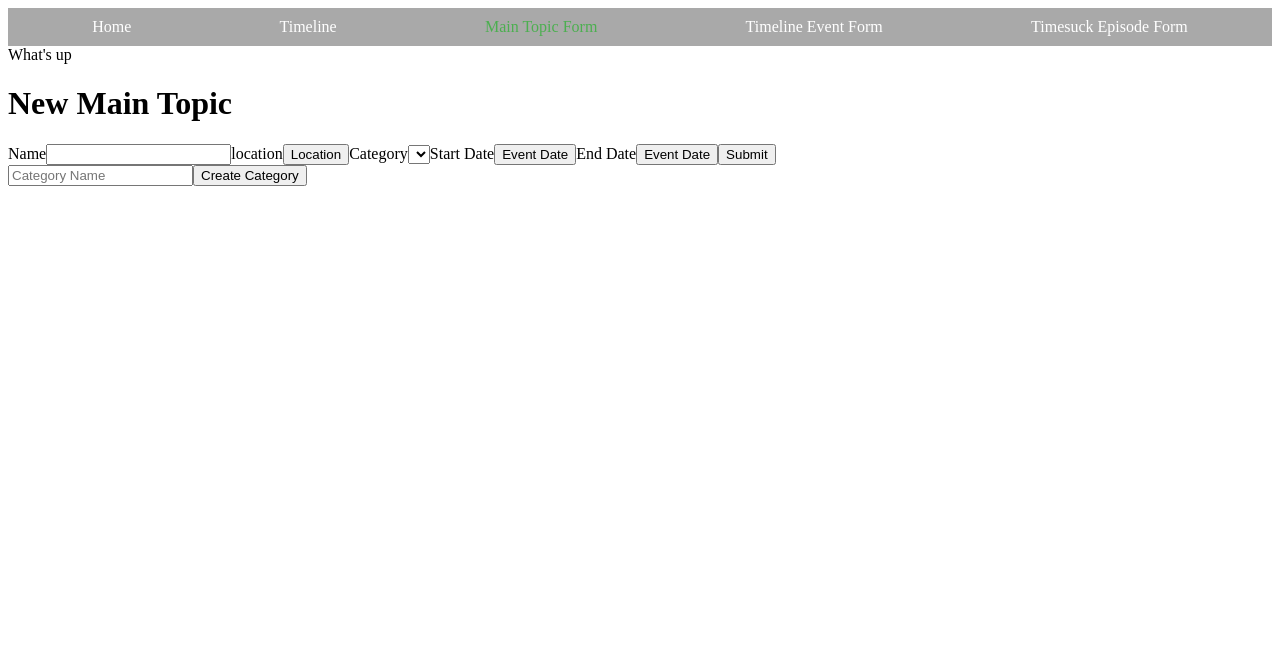
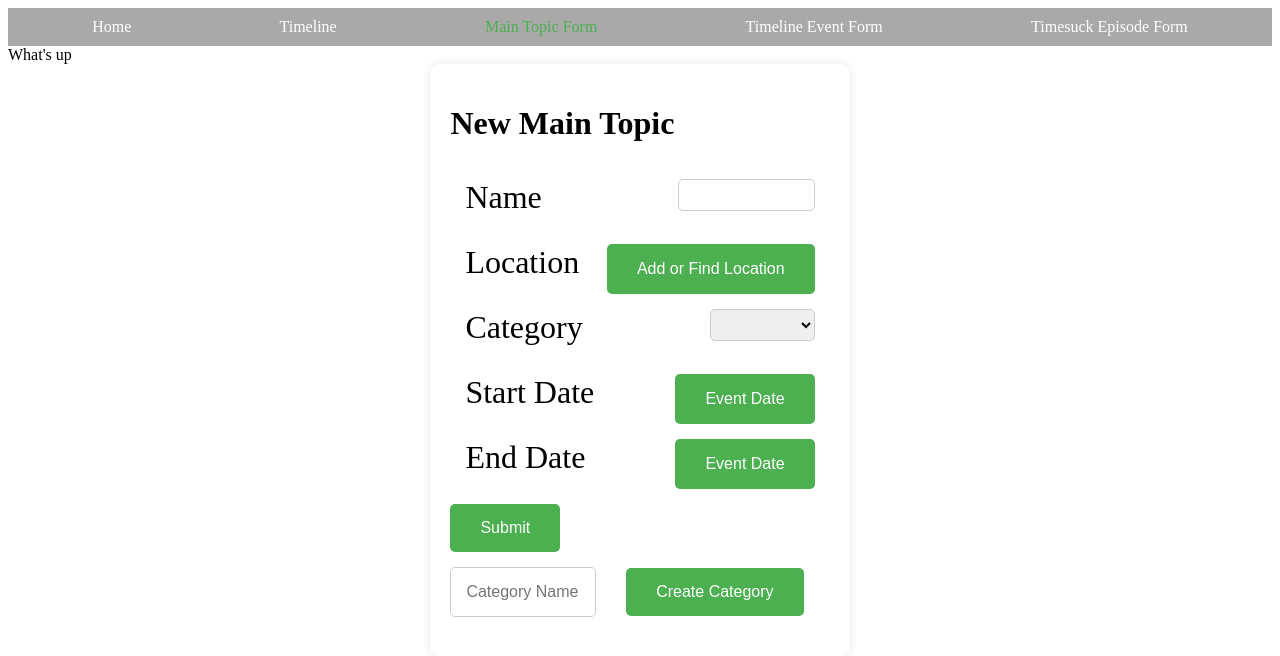
Before and after one commit to SilverJ1369/backend-project-frontend, an Angular app: page /main-topic-form in a window 1280 px wide. Shown: the top 656 px of the page. Built offline with nearby package versions, Linux system fonts and the light colour scheme; no server answers.

Commit message:
Add styling to all forms

```diff
--- a/src/app/features/forms/main-topic-form/main-topic-form.component.html
+++ b/src/app/features/forms/main-topic-form/main-topic-form.component.html
@@ -1,27 +1,36 @@
 <div class="container">
   <h1>New Main Topic</h1>
   <form [formGroup]="mainTopicForm" (ngsubmit)="onSubmit()" class="form">
+    <div class="button-container">
       <label for="name">Name</label>
       <input type="text" formControlName="name" id="name" class="form-control" />
-    <label for="location">location</label>
-    <button (click)="openLocationModal()">Location</button>
-
+    </div>
+    <div class="button-container">
+      <label for="location">Location</label>
+      <button (click)="openLocationModal()">Add or Find Location</button>
+    </div>
+    <div class="button-container">
       <label for="category">Category</label>
       <select formControlName="category_id" id="category" class="form-control">
         @for(category of categories; track category.id) {
           <option [value]="category.id">{{category.name}}</option>
         }
       </select>
+    </div>
+    <div class="button-container">
       <label for="startDate">Start Date</label>
       <button (click)="openStartDateModal()">Event Date</button>
+    </div>
+    <div class="button-container">
       <label for="endDate">End Date</label>
       <button (click)="openEndDateModal()">Event Date</button>
-    <button type="submit" (click)="checkValue()">Submit</button>
+    </div>
+    <button type="submit" (click)="checkValue()" style="margin-bottom: 15px;">Submit</button>
   </form>
 
   <form [formGroup]="categoryForm" (ngSubmit)="addCategory()">
     <input type="text" formControlName="name" placeholder="Category Name"/>
-    <button type="submit">Create Category</button>
+    <button type="submit" style="margin-left: 30px;">Create Category</button>
   </form>
 </div>
 
--- a/src/app/features/forms/main-topic-form/main-topic-form.component.scss
+++ b/src/app/features/forms/main-topic-form/main-topic-form.component.scss
@@ -0,0 +1,48 @@
+.container {
+  display: flex;
+  flex-direction: column;
+  margin: 20px;
+  width: 30%; // specify a width
+  margin: 0 auto; // center the form
+  justify-content: space-between;
+  box-shadow: 0px 0px 10px rgba(0, 0, 0, 0.1); // add a subtle shadow
+  padding: 20px; // add some padding
+  border-radius: 10px; // round the corners
+
+  input, textarea, select {
+    margin-bottom: 20px; // increase the bottom margin
+    padding: 15px; // increase the padding
+    border-radius: 5px; // round the corners
+    border: 1px solid #ccc;
+    font-size: 16px; // increase the font size
+    border-width: 0.5px; // half the border width
+    width: 30%;
+  }
+
+  .button-container {
+    display: flex;
+    justify-content: space-between;
+    flex-direction: row;
+    margin: 15px;
+    height: 50px;
+  }
+
+  button {
+    padding: 15px 30px; // increase the padding
+    border-radius: 5px; // round the corners
+    border: none;
+    background-color: #4caf50;
+    color: white;
+    cursor: pointer;
+    font-size: 16px; // increase the font size
+    transition: background-color 0.3s ease; // animate the hover effect
+
+    &:hover {
+      background-color: #45a049;
+    }
+  }
+
+  label {
+    font-size: 32px;
+  }
+}
--- a/src/app/features/forms/timeline-event-form/timeline-event-form.component.html
+++ b/src/app/features/forms/timeline-event-form/timeline-event-form.component.html
@@ -1,5 +1,7 @@
-<div class="form">
+<div class="container">
+  <h1>Timeline Event From</h1>
   <form [formGroup]="timelineEventForm" (ngSubmit)="onSubmit()">
+    <div class="button-container">
       <label for="main_topic_id">Main Topic</label>
       <input
         list="main-topics-list"
@@ -13,15 +15,24 @@
           <option [value]="mainTopic.id">{{ mainTopic.name }}</option>
         }
       </datalist>
+    </div>
+    <div class="button-container">
       <label for="location">Location</label>
       <button type="button" (click)="openLocationModal()">Location</button>
+    </div>
+    <div class="button-container">
       <label for="details">Details</label>
       <textarea type="text" formControlName="details">
       </textarea>
+    </div>
+    <div class="button-container">
       <label for="eventDate">Event Date</label>
       <button type="button" (click)="openEventDateModal()">Event Date</button>
+    </div>
+    <div class="button-container">
       <label for="isGraphic">Is Graphic?</label>
       <input type="checkbox" formControlName="is_graphic" id="isGraphic" />
+    </div>
     <button type="submit">Submit</button>
   </form>
 </div>
--- a/src/app/features/forms/timeline-event-form/timeline-event-form.component.scss
+++ b/src/app/features/forms/timeline-event-form/timeline-event-form.component.scss
@@ -0,0 +1,48 @@
+.container {
+  display: flex;
+  flex-direction: column;
+  margin: 20px;
+  width: 30%; // specify a width
+  margin: 0 auto; // center the form
+  justify-content: space-between;
+  box-shadow: 0px 0px 10px rgba(0, 0, 0, 0.1); // add a subtle shadow
+  padding: 20px; // add some padding
+  border-radius: 10px; // round the corners
+
+  input, textarea, select {
+    margin-bottom: 20px; // increase the bottom margin
+    padding: 15px; // increase the padding
+    border-radius: 5px; // round the corners
+    border: 1px solid #ccc;
+    font-size: 16px; // increase the font size
+    border-width: 0.5px; // half the border width
+    width: 30%;
+  }
+
+  .button-container {
+    display: flex;
+    justify-content: space-between;
+    flex-direction: row;
+    margin: 15px;
+    height: 50px;
+  }
+
+  button {
+    padding: 15px 30px; // increase the padding
+    border-radius: 5px; // round the corners
+    border: none;
+    background-color: #4caf50;
+    color: white;
+    cursor: pointer;
+    font-size: 16px; // increase the font size
+    transition: background-color 0.3s ease; // animate the hover effect
+
+    &:hover {
+      background-color: #45a049;
+    }
+  }
+
+  label {
+    font-size: 32px;
+  }
+}
--- a/src/app/features/forms/timesuck-episode-form/timesuck-episode-form.component.html
+++ b/src/app/features/forms/timesuck-episode-form/timesuck-episode-form.component.html
@@ -1,7 +1,11 @@
-<div class="form">
+<div class="container">
+  <h1>Timesuck Episode Form</h1>
   <form [formGroup]="timesuckEpisodeForm" (ngSubmit)="onSubmit()">
-    <label for="episode_number">Epiaode Number</label>
+    <div class="button-container">
+      <label for="episode_number">Episode Number</label>
       <input formControlName="episode_number" id="name" type="text" class="form-control">
+    </div>
+    <div class="button-container">
       <label for="main_topic_id">Main Topic</label>
       <input
         list="main-topics-list"
@@ -15,12 +19,15 @@
           <option [value]="mainTopic.id">{{ mainTopic.name }}</option>
         }
       </datalist>
+    </div>
+    <div class="button-container">
       <label for="category">Category</label>
       <select formControlName="category_id" id="category" class="form-control">
         @for(category of categories; track category.id) {
           <option [value]="category.id">{{category.name}}</option>
         }
       </select>
+    </div>
     <button type="submit">Submit</button>
   </form>
 </div>
--- a/src/app/features/forms/timesuck-episode-form/timesuck-episode-form.component.scss
+++ b/src/app/features/forms/timesuck-episode-form/timesuck-episode-form.component.scss
@@ -0,0 +1,48 @@
+.container {
+  display: flex;
+  flex-direction: column;
+  margin: 20px;
+  width: 30%; // specify a width
+  margin: 0 auto; // center the form
+  justify-content: space-between;
+  box-shadow: 0px 0px 10px rgba(0, 0, 0, 0.1); // add a subtle shadow
+  padding: 20px; // add some padding
+  border-radius: 10px; // round the corners
+
+  input, textarea, select {
+    margin-bottom: 20px; // increase the bottom margin
+    padding: 15px; // increase the padding
+    border-radius: 5px; // round the corners
+    border: 1px solid #ccc;
+    font-size: 16px; // increase the font size
+    border-width: 0.5px; // half the border width
+    width: 30%;
+  }
+
+  .button-container {
+    display: flex;
+    justify-content: space-between;
+    flex-direction: row;
+    margin: 15px;
+    height: 50px;
+  }
+
+  button {
+    padding: 15px 30px; // increase the padding
+    border-radius: 5px; // round the corners
+    border: none;
+    background-color: #4caf50;
+    color: white;
+    cursor: pointer;
+    font-size: 16px; // increase the font size
+    transition: background-color 0.3s ease; // animate the hover effect
+
+    &:hover {
+      background-color: #45a049;
+    }
+  }
+
+  label {
+    font-size: 32px;
+  }
+}
```
Also changed, not shown: 1 other file (tests, documents, lock files or other folders). Lines whose indentation alone changed are shown as unchanged.
